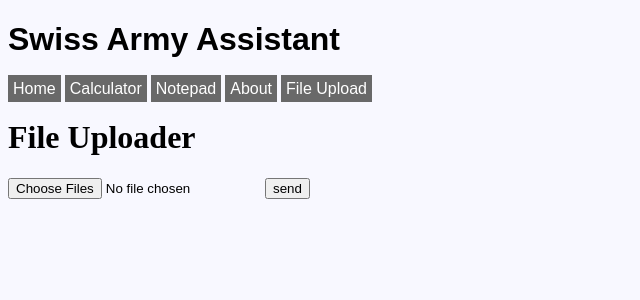
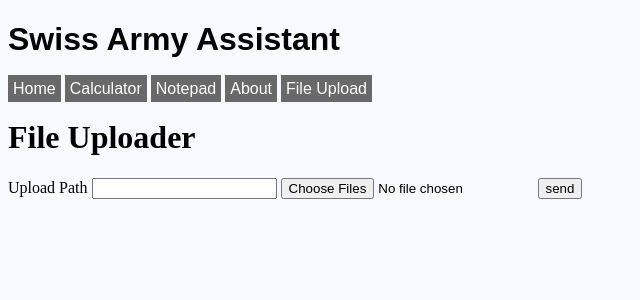
Before and after one commit to saltrupiao/SwissArmyAssistant, a Flask app: template templates/upload.html in a window 1280 px wide. Shown: the top 300 px of the page, without its empty margins (0-640 px from the left). Run offline with Flask 2, Linux system fonts and the light colour scheme; the template is opened without the code that fills it, so the values that code supplies are empty; some libraries are stand-ins or nearby versions.

Commit message:
File manager split into its own file

```diff
--- a/main.py
+++ b/main.py
@@ -2,6 +2,7 @@ import os
 from flask import Flask, render_template, request
 from CalcClass import CalcClass
 from NoteClass import NoteClass
+from file import dir_listing, setFilePath, upload
 
 # Placeholder for the application
 app = Flask(__name__)
@@ -56,26 +57,36 @@ def noteFunctions():
         data = NoteClass.loadNote(filename)
         return render_template('note.html', text=data, fn=filename)
 
-@app.route('/files')
-def index():
-    return  render_template('upload.html')
 
-@app.route('/upload', methods=['POST'])
-def upload():
-    target = os.path.join(APP_ROOT, '/Users/saltrupiano/Desktop')
-    print(target)
+@app.route('/files', methods=['GET', 'POST'])
+def file():
+    path = "/home/connor/Documents/smproject/SwissArmyAssistant/static/media"
+    if request.method == 'POST':
+        path = setFilePath()
+        upload(APP_ROOT)
 
-    if not os.path.isdir(target):
-        os.mkdir(target)
+    files = dir_listing(path)
 
-    for file in request.files.getlist("file"):
-        print(file)
-        filename = file.filename
-        destination = "/".join([target, filename])
-        print(destination)
-        file.save(destination)
+    return  render_template('upload.html', files = files, path = path)
 
-    return render_template("complete.html")
+
+
+# @app.route('/upload', methods=['POST'])
+# def upload():
+#     target = os.path.join(APP_ROOT, '/Users/saltrupiano/Desktop')
+#     print(target)
+#
+#     if not os.path.isdir(target):
+#         os.mkdir(target)
+#
+#     for file in request.files.getlist("file"):
+#         print(file)
+#         filename = file.filename
+#         destination = "/".join([target, filename])
+#         print(destination)
+#         file.save(destination)
+
+#    return render_template("complete.html")
 
 
 if __name__ == '__main__':
--- a/templates/upload.html
+++ b/templates/upload.html
@@ -7,10 +7,18 @@
 <body>
 
 <h1>File Uploader</h1>
-<form id="upload-form" action="{{ url_for('upload') }}" method="POST" enctype="multipart/form-data">
+<form id="upload-form" action="{{ url_for('file') }}" method="POST" enctype="multipart/form-data">
+    <label>Upload Path</label>
+    <input type="text" value="{{ path }}" name="txtpath">
     <input type="file" name="file" accept="image/*" multiple>
     <input type="submit" value="send">
 </form>
 
+<ul>
+{% for file in files %}
+    <li><a type="submit" href="{{ path }}{{ file }}">{{ file }}</a></li>
+{% endfor %}
+</ul>
+
 </body>
 {% endblock %}
```
Also changed, not shown: file.py (+34 -0 lines).
